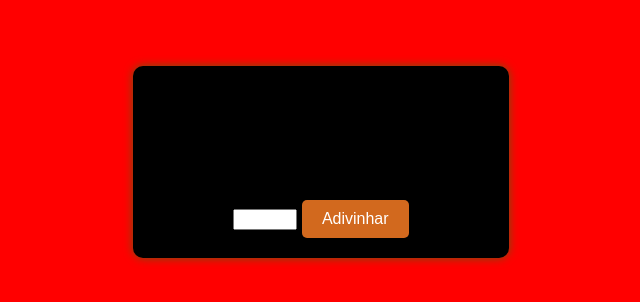
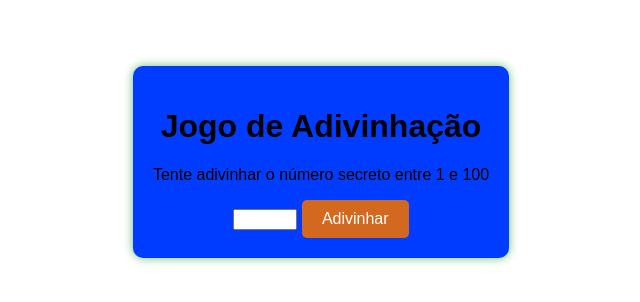
Before and after one commit to natanfelipeteixeiradesouza-svg/game_de-adivinha-o, a plain HTML site: page index.html in a window 1280 px wide. Shown: the part 238-540 px from the top of the page, without its empty margins (319-959 px from the left). Drawn offline with Linux system fonts and the light colour scheme.

Commit message:
abdvasnbdv

```diff
--- a/index.html
+++ b/index.html
@@ -13,13 +13,13 @@
             justify-content: center;
             align-items: center;
             height: 100vh;
-            background-color: #ff0000;
+            background-color: #ffffff;
             margin: 0;
   }
 
   .container{
     text-align: center;
-    background-color: rgb(0, 0, 0);
+    background-color: rgb(0, 60, 255);
     padding: 20px;
     border-radius: 10px;
     box-shadow: 0px 0px 10px rgba(0, 145, 25 , 0.6);
```
